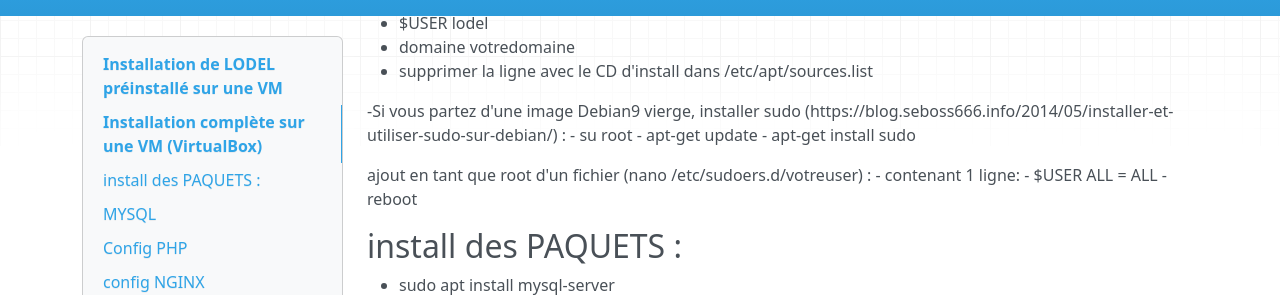
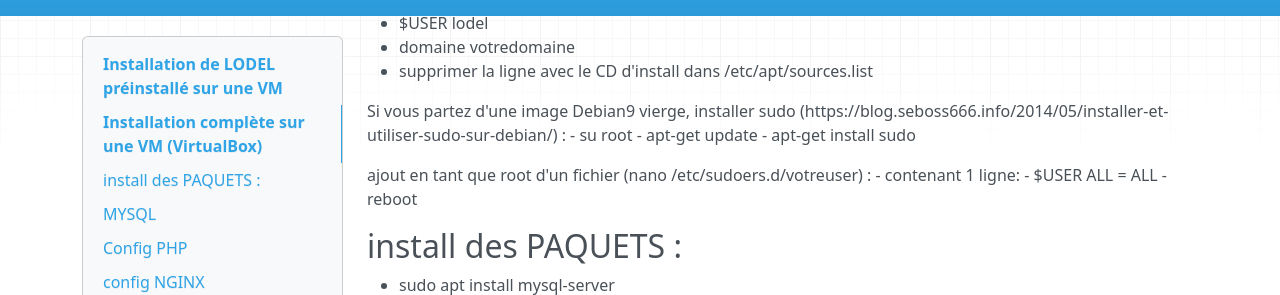
Before and after one commit to ValentinGeorgesDubost/Doc-Lodel, an MkDocs documentation site: the page built from docs/installer lodel.md, in a window 1280 px wide and 900 px high, scrolled down 459 px. Shown: the part 160-455 px from the top of the window. Built offline with MkDocs 1.6.1, drawn with Linux system fonts in a browser that asks for light colours; nearby versions of some CDN libraries; old or Windows-style settings are respelled for this version of MkDocs.

```diff
--- a/docs/installer lodel.md
+++ b/docs/installer lodel.md
@@ -15,7 +15,7 @@ Installation complète sur une VM (VirtualBox)
 - domaine votredomaine
 - supprimer la ligne avec le CD d'install dans /etc/apt/sources.list
 
--Si vous partez d'une image Debian9 vierge, installer sudo (https://blog.seboss666.info/2014/05/installer-et-utiliser-sudo-sur-debian/) :
+Si vous partez d'une image Debian9 vierge, installer sudo (https://blog.seboss666.info/2014/05/installer-et-utiliser-sudo-sur-debian/) :
 - su root
 - apt-get update
 - apt-get install sudo
```
